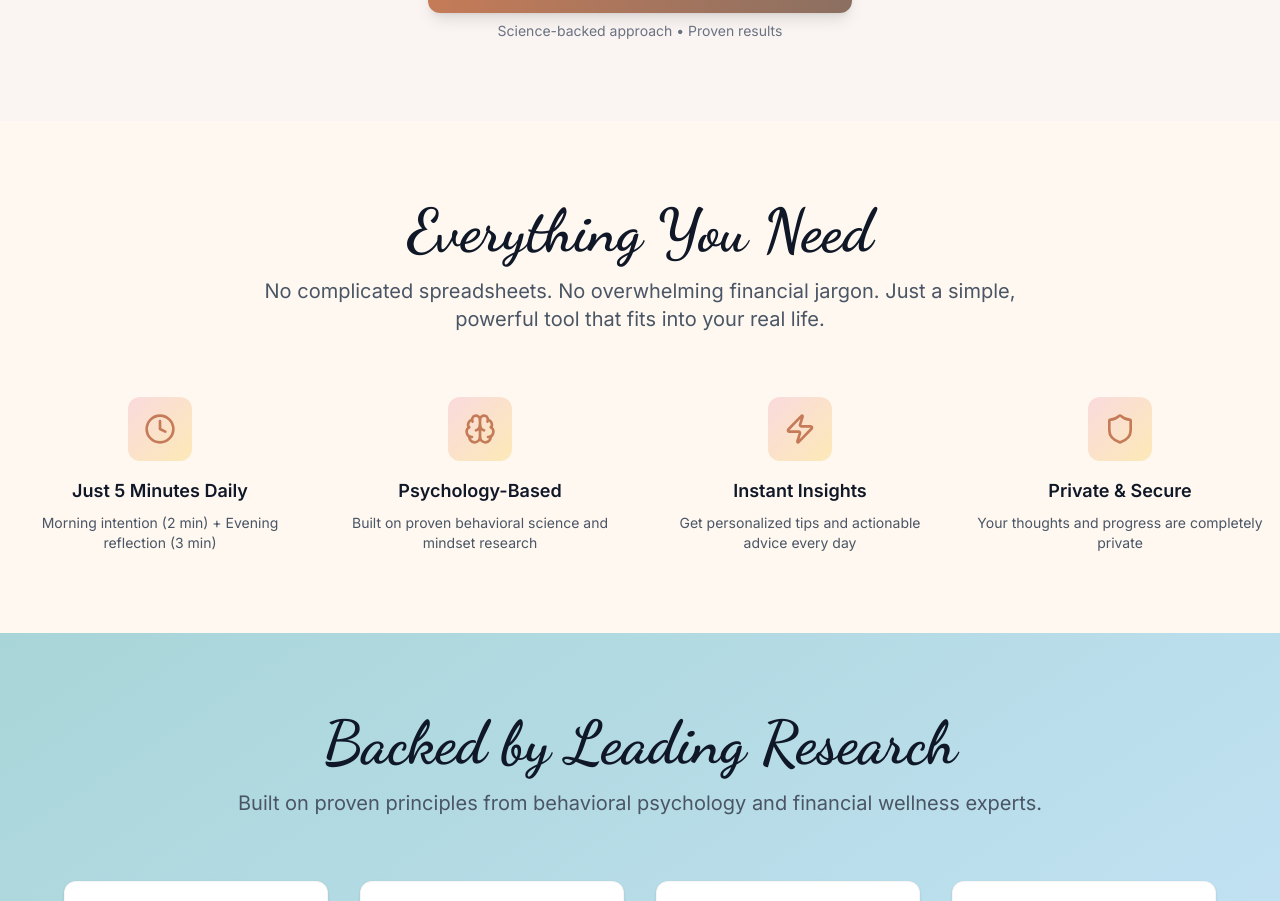
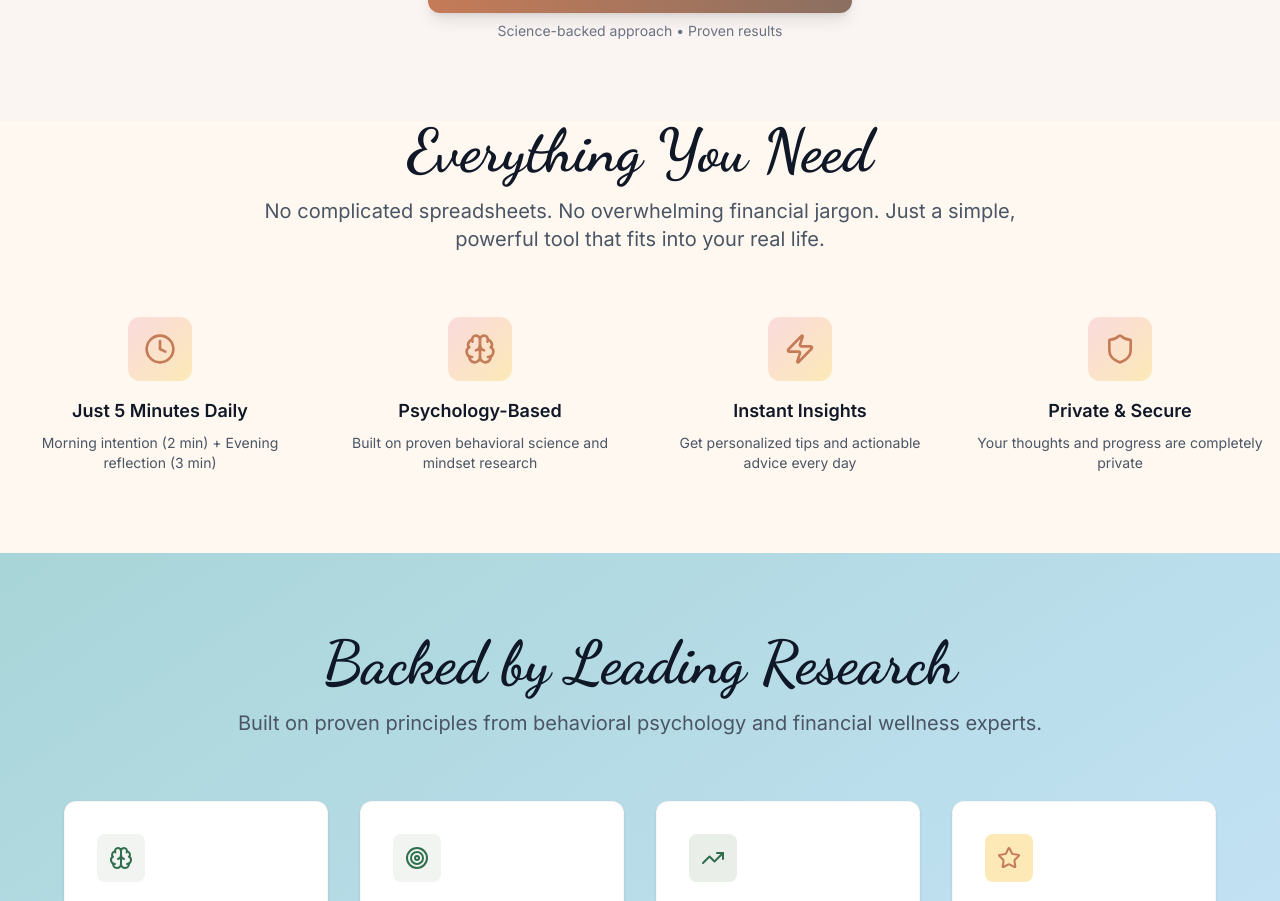
Before and after one commit to carolynjones73-create/mindful-landing, a React (Vite) app: page / in a window 1280 px wide. Shown: the part 4940-5841 px from the top of the page. Built offline with nearby package versions, Linux system fonts and the light colour scheme; no server answers.

Commit message:
Remove spacing above 'Everything You Need' section

```diff
--- a/src/components/landing/LandingPage.tsx
+++ b/src/components/landing/LandingPage.tsx
@@ -363,7 +363,7 @@ export default function LandingPage({ onGetStarted }: LandingPageProps) {
       </section>
 
       {/* Features */}
-      <section className="py-20 bg-soft-ivory">
+      <section className="pb-20 bg-soft-ivory">
         <div className="max-w-7xl mx-auto px-4">
           <div className="text-center mb-16">
             <h2 className="text-5xl md:text-6xl font-bold text-gray-900 mb-4" style={{ fontFamily: 'Dancing Script, cursive' }}>Everything You Need</h2>
```
